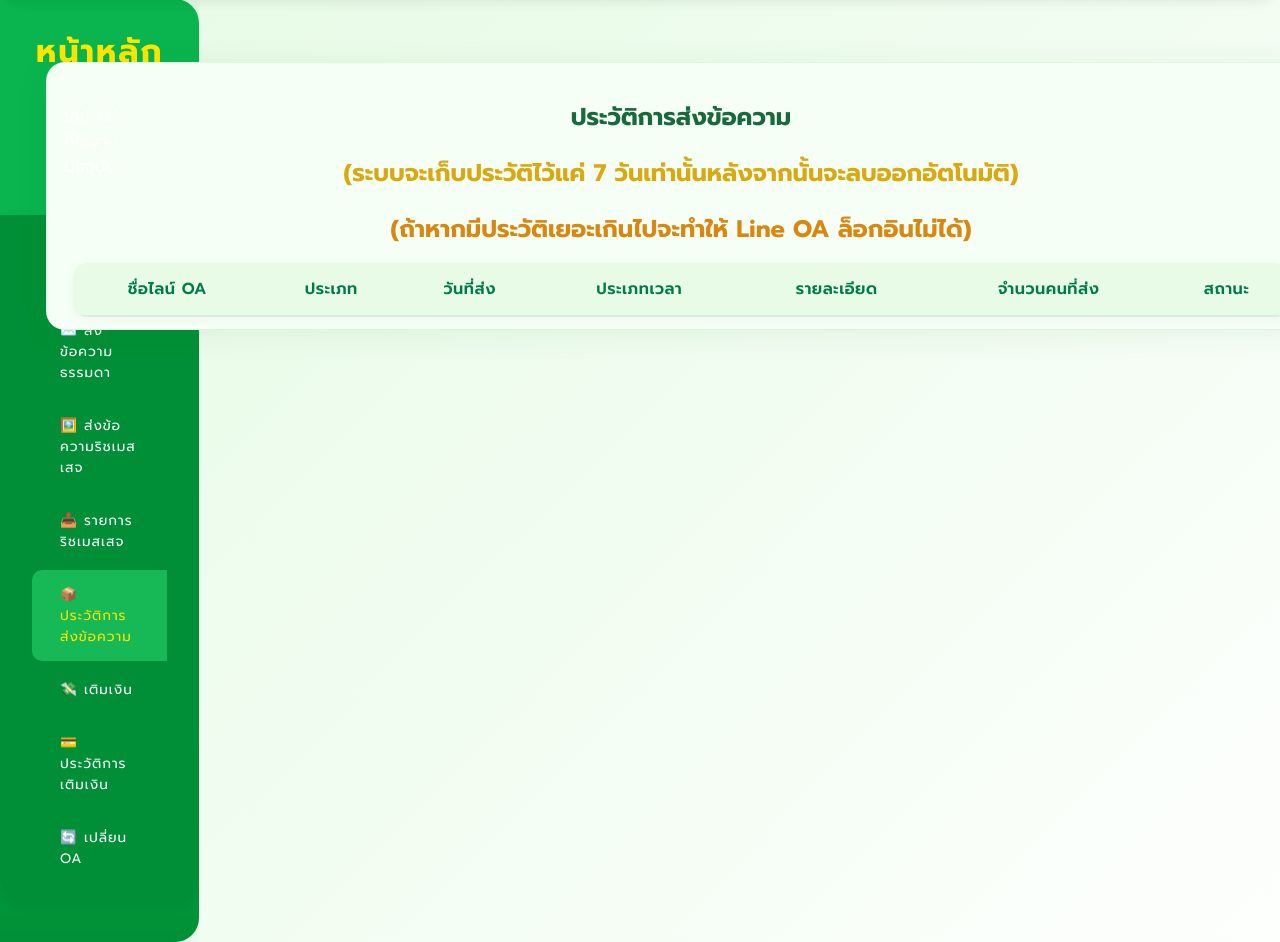
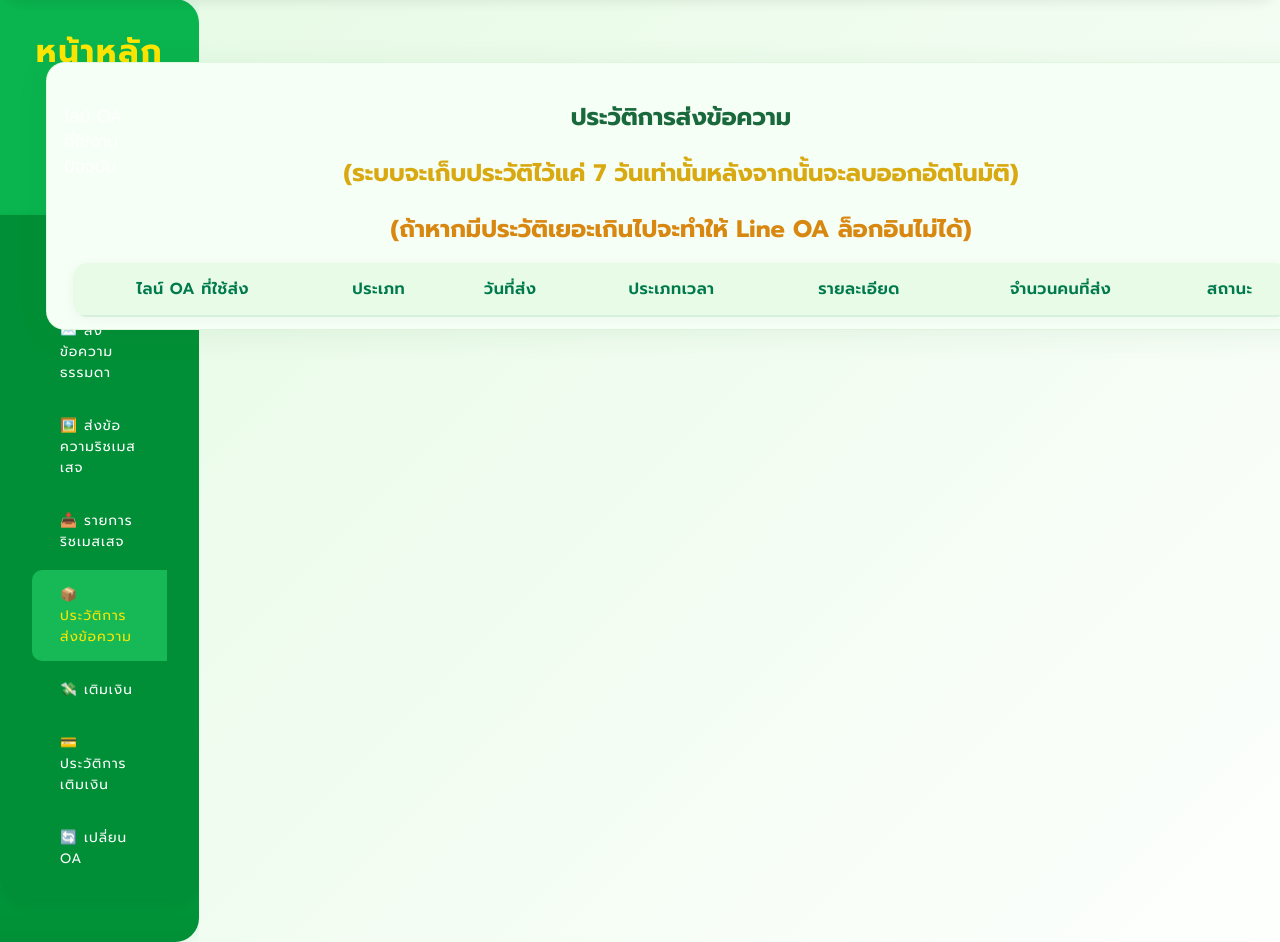
Before and after one commit to RTStudioxDev/lineoa_automationsoft, a Flask app: page /message_history in a window 1280 px wide; the page is wider, and only the part inside the window is pictured. Shown: the part 73-1015 px from the top of that part. Run offline with Flask 2, Linux system fonts and the light colour scheme; the visitor is signed in with stand-in values (Sample User, id 1); data that the repository does not hold is empty.

Commit message:
Update System All

```diff
--- a/templates/message_history.html
+++ b/templates/message_history.html
@@ -149,7 +149,7 @@ li {
     <table class="table-modern">
         <thead>
             <tr>
-                <th>ชื่อไลน์ OA</th>
+                <th>ไลน์ OA ที่ใช้ส่ง</th>
                 <th>ประเภท</th>
                 <th>วันที่ส่ง</th>
                 <th>ประเภทเวลา</th>
```
